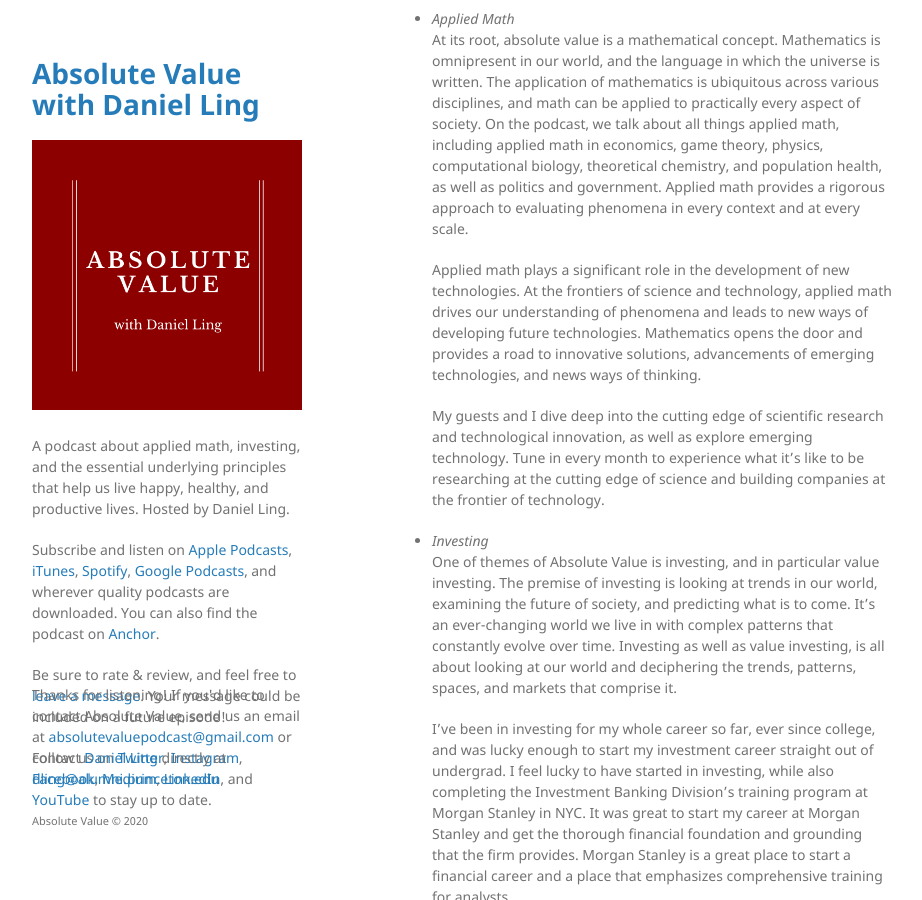
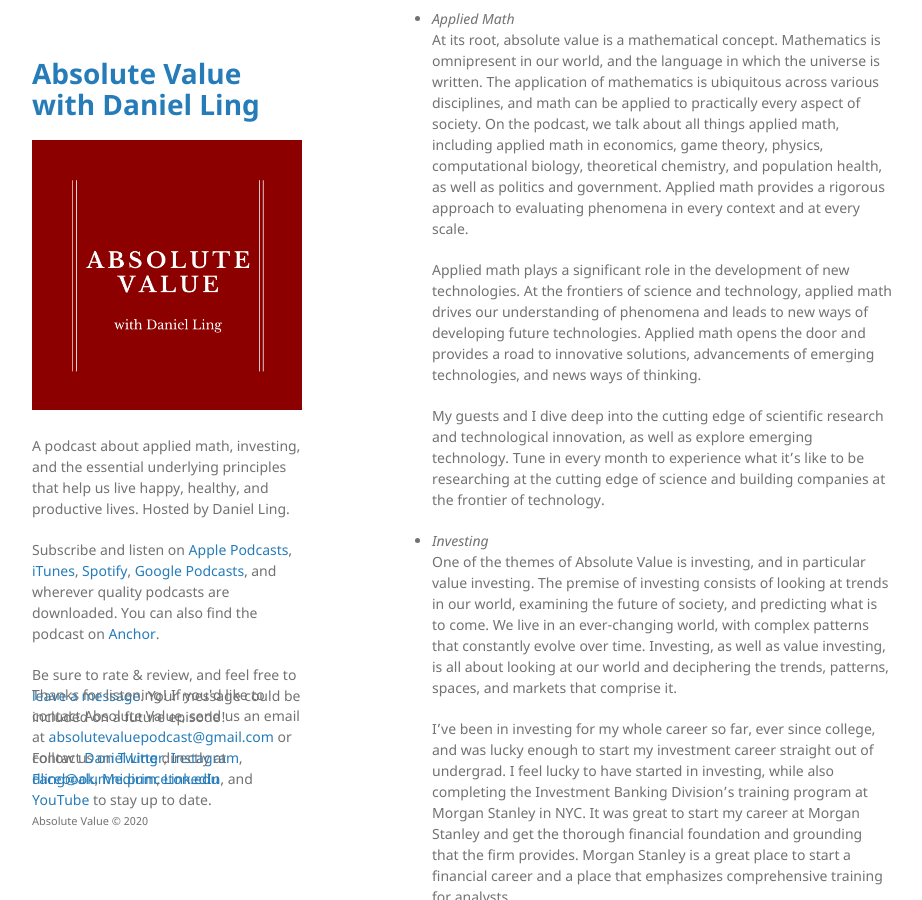
Before and after one commit to absolutevaluepodcast/absolutevalue.github.io, a Jekyll site: the page built from docs/index.md, in a window 1280 px wide and 900 px high, scrolled down 1058 px. Shown: the whole window, without its empty margins (178-1100 px from the left). Built offline with Jekyll 4.4.1, drawn with Linux system fonts in a browser that asks for light colours.

Commit message:
grammar edits to AV section

```diff
--- a/docs/index.md
+++ b/docs/index.md
@@ -48,12 +48,12 @@ The three major themes of Absolute Value are:
 * *Applied Math*\
   At its root, absolute value is a mathematical concept. Mathematics is omnipresent in our world, and the language in which the universe is written. The application of mathematics is ubiquitous across various disciplines, and math can be applied to practically every aspect of society. On the podcast, we talk about all things applied math, including applied math in economics, game theory, physics, computational biology, theoretical chemistry, and population health, as well as politics and government. Applied math provides a rigorous approach to evaluating phenomena in every context and at every scale.
 
-  Applied math plays a significant role in the development of new technologies. At the frontiers of science and technology, applied math drives our understanding of phenomena and leads to new ways of developing future technologies. Mathematics opens the door and provides a road to innovative solutions, advancements of emerging technologies, and news ways of thinking.
+  Applied math plays a significant role in the development of new technologies. At the frontiers of science and technology, applied math drives our understanding of phenomena and leads to new ways of developing future technologies. Applied math opens the door and provides a road to innovative solutions, advancements of emerging technologies, and news ways of thinking.
 
   My guests and I dive deep into the cutting edge of scientific research and technological innovation, as well as explore emerging technology. Tune in every month to experience what it's like to be researching at the cutting edge of science and building companies at the frontier of technology.
 
 * *Investing*\
-  One of themes of Absolute Value is investing, and in particular value investing. The premise of investing is looking at trends in our world, examining the future of society, and predicting what is to come. It's an ever-changing world we live in with complex patterns that constantly evolve over time. Investing as well as value investing, is all about looking at our world and deciphering the trends, patterns, spaces, and markets that comprise it.
+  One of the themes of Absolute Value is investing, and in particular value investing. The premise of investing consists of looking at trends in our world, examining the future of society, and predicting what is to come. We live in an ever-changing world, with complex patterns that constantly evolve over time. Investing, as well as value investing, is all about looking at our world and deciphering the trends, patterns, spaces, and markets that comprise it.
 
   I've been in investing for my whole career so far, ever since college, and was lucky enough to start my investment career straight out of undergrad. I feel lucky to have started in investing, while also completing the Investment Banking Division's training program at Morgan Stanley in NYC. It was great to start my career at Morgan Stanley and get the thorough financial foundation and grounding that the firm provides. Morgan Stanley is a great place to start a financial career and a place that emphasizes comprehensive training for analysts.
 
```
